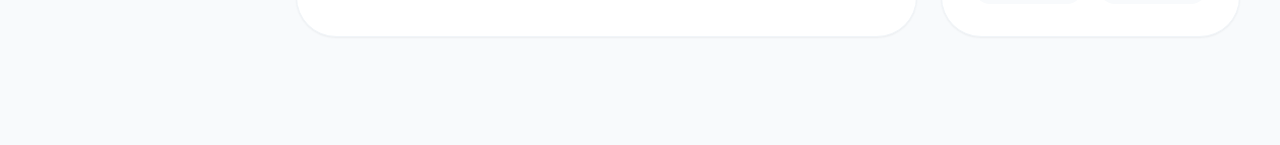
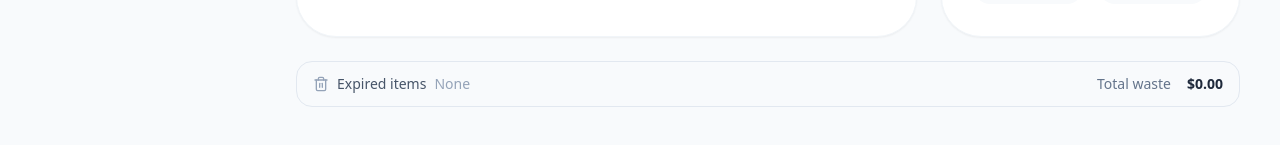
Before and after one commit to gabe-udel/Hackthon2026, a Next.js app: page / in a window 1280 px wide. Shown: the part 1259-1404 px from the top of the page. Before the commit the page ends 1376 px from the top, so only its background shows below. Built offline with nearby package versions, Linux system fonts and the light colour scheme; no server answers; the database is empty.

Commit message:
enhance dashboard with expired items tracking and sustainability tips; update styles for better UI consistency

```diff
--- a/app/globals.css
+++ b/app/globals.css
@@ -66,3 +66,22 @@
     @apply bg-background text-foreground;
   }
 }
+
+/* Ensure green UI stays green (fallback if Tailwind purges) */
+@layer components {
+  .savor-green-card {
+    background: linear-gradient(to bottom right, #16a34a, #15803d) !important;
+    color: white !important;
+  }
+  .savor-green-challenge {
+    background: linear-gradient(to bottom right, #16a34a, #047857) !important;
+    color: white !important;
+  }
+  .savor-emerald-tip {
+    background-color: #ecfdf5;
+    border-color: #a7f3d0;
+  }
+  .savor-emerald-tip .savor-emerald-text {
+    color: #047857;
+  }
+}
--- a/app/layout.tsx
+++ b/app/layout.tsx
@@ -13,7 +13,7 @@ export default function RootLayout({
 
         {/* 1. SIDEBAR (The Navigation "Nerve Center") */}
         <aside className="w-64 bg-white border-r flex flex-col p-6 sticky top-0 h-screen">
-          <div className="text-2xl font-extrabold text-green-600 mb-10 tracking-tight">
+          <div className="text-2xl font-extrabold mb-10 tracking-tight" style={{ color: '#16a34a' }}>
             Savor
           </div>
 
--- a/app/page.tsx
+++ b/app/page.tsx
@@ -2,7 +2,7 @@
 
 import Link from "next/link";
 import { useEffect, useState, useMemo } from "react";
-import { Utensils, TrendingUp, AlertTriangle, Clock3, Leaf, Wallet, ChevronRight, Sparkles, ScanLine } from "lucide-react";
+import { Utensils, TrendingUp, AlertTriangle, Clock3, Leaf, Wallet, ChevronRight, Sparkles, ScanLine, Trash2 } from "lucide-react";
 import { getSoonToExpireItems, getAllItems, type InventoryItemRecord } from "@/lib/supabase/interface";
 import { ShieldCheck } from "lucide-react";
 import ReceiptButton from "./receipt-button";
@@ -40,14 +40,20 @@ function getCategoryEmoji(category: string | null): string {
   return "🍽️";
 }
 
+const DEFAULT_GREETING = { line: "Hello", sub: "Check what to use first from your pantry." };
+
 export default function Dashboard() {
   const [soonItems, setSoonItems] = useState<InventoryItemRecord[]>([]);
   const [allItems, setAllItems] = useState<InventoryItemRecord[]>([]);
   const [loadingSoon, setLoadingSoon] = useState(true);
   const [todayMidnightMs, setTodayMidnightMs] = useState<number | null>(null);
+  const [greeting, setGreeting] = useState(DEFAULT_GREETING);
+  const [tipOfTheDay, setTipOfTheDay] = useState(SUSTAINABILITY_TIPS[0]);
 
-  const greeting = useMemo(() => getGreeting(), []);
-  const tipOfTheDay = useMemo(() => SUSTAINABILITY_TIPS[new Date().getDate() % SUSTAINABILITY_TIPS.length], []);
+  useEffect(() => {
+    setGreeting(getGreeting());
+    setTipOfTheDay(SUSTAINABILITY_TIPS[new Date().getDate() % SUSTAINABILITY_TIPS.length]);
+  }, []);
 
   useEffect(() => {
     let isMounted = true;
@@ -103,6 +109,22 @@ export default function Dashboard() {
     return { count: n, line: `${n} items to use`, sub: `Using them this week keeps food out of landfills and cuts unnecessary emissions.` };
   }, [soonItems.length]);
 
+  // Expired items (past expiration date) for bottom "total waste" bar
+  const expiredItems = useMemo(() => {
+    if (todayMidnightMs === null) return [];
+    return allItems.filter((item) => {
+      if (!item.expiration_date) return false;
+      const exp = new Date(item.expiration_date);
+      exp.setHours(0, 0, 0, 0);
+      return exp.getTime() < todayMidnightMs;
+    });
+  }, [allItems, todayMidnightMs]);
+
+  const totalWasteValue = useMemo(
+    () => expiredItems.reduce((sum, i) => sum + (i.price ?? 0), 0),
+    [expiredItems]
+  );
+
   function daysUntil(dateStr: string | null) {
     if (todayMidnightMs === null || !dateStr) return null;
     const expiry = new Date(dateStr);
@@ -141,10 +163,10 @@ export default function Dashboard() {
       </div>
 
       {/* Sustainability tip of the day */}
-      <div className="flex items-start gap-3 rounded-2xl bg-emerald-50 border border-emerald-100 p-4">
+      <div className="savor-emerald-tip flex items-start gap-3 rounded-2xl bg-emerald-50 border border-emerald-100 p-4">
         <span className="text-2xl flex-shrink-0" aria-hidden>{tipOfTheDay.icon}</span>
         <div>
-          <p className="text-xs font-bold uppercase tracking-wider text-emerald-700">Today’s sustainability tip</p>
+          <p className="savor-emerald-text text-xs font-bold uppercase tracking-wider text-emerald-700">Today’s sustainability tip</p>
           <p className="text-sm text-slate-700 mt-0.5">{tipOfTheDay.text}</p>
         </div>
         <Link href="/sustainability" className="flex-shrink-0 text-xs font-semibold text-emerald-600 hover:underline">
@@ -155,14 +177,14 @@ export default function Dashboard() {
       {/* 1. TOP SECTION: THE BIG STATS (BENTO STYLE) */}
       <div className="grid grid-cols-1 md:grid-cols-3 gap-4">
         {/* USE-FIRST SPOTLIGHT CARD */}
-        <div className="bg-gradient-to-br from-green-600 to-green-700 text-white p-6 rounded-[2rem] shadow-lg shadow-green-900/20 flex flex-col justify-between aspect-square md:aspect-auto min-h-[160px] transition hover:shadow-xl hover:shadow-green-900/25">
+        <div className="savor-green-card bg-gradient-to-br from-green-600 to-green-700 text-white p-6 rounded-[2rem] shadow-lg shadow-green-900/20 flex flex-col justify-between aspect-square md:aspect-auto min-h-[160px] transition hover:shadow-xl hover:shadow-green-900/25">
           <div className="flex justify-between items-start">
             <Leaf className="w-6 h-6 opacity-80" />
             <span className="text-[10px] font-bold uppercase tracking-widest bg-white/20 px-3 py-1 rounded-full">Use It Up</span>
           </div>
           <div>
-            <p className="text-4xl font-black italic">{useFirstHighlight.line}</p>
-            <p className="text-xs font-medium opacity-80 mt-1">{useFirstHighlight.sub}</p>
+            <p className="text-4xl font-black italic text-white">{useFirstHighlight.line}</p>
+            <p className="text-xs font-medium opacity-90 mt-1 text-white/90">{useFirstHighlight.sub}</p>
           </div>
         </div>
 
@@ -320,6 +342,34 @@ export default function Dashboard() {
           </div>
         </aside>
       </div>
+
+      {/* Expired items bar at bottom / Total waste */}
+      <div className="mt-8 rounded-2xl border border-slate-200 bg-slate-50 px-4 py-3 flex flex-wrap items-center justify-between gap-3">
+        <div className="flex items-center gap-2 text-slate-600">
+          <Trash2 className="w-4 h-4 text-slate-400 shrink-0" />
+          <span className="text-sm font-medium">Expired items</span>
+          {expiredItems.length > 0 ? (
+            <span className="text-slate-500 text-sm">
+              {expiredItems.length} item{expiredItems.length !== 1 ? "s" : ""}
+              <span className="ml-1.5">
+                ({expiredItems.slice(0, 5).map((i) => toTitleCase(i.name)).join(", ")}
+                {expiredItems.length > 5 ? ` +${expiredItems.length - 5} more` : ""})
+              </span>
+            </span>
+          ) : (
+            <span className="text-slate-400 text-sm">None</span>
+          )}
+          {expiredItems.length > 0 && (
+            <Link href="/inventory" className="text-xs font-semibold text-green-600 hover:underline ml-1">
+              Manage in Pantry →
+            </Link>
+          )}
+        </div>
+        <div className="flex items-center gap-4 text-sm">
+          <span className="text-slate-500 font-medium">Total waste</span>
+          <span className="font-bold text-slate-800">${totalWasteValue.toFixed(2)}</span>
+        </div>
+      </div>
     </div>
   );
 }
--- a/app/sustainability/page.tsx
+++ b/app/sustainability/page.tsx
@@ -65,13 +65,13 @@ export default function SustainabilityPage() {
       </header>
 
       {/* This week's challenge */}
-      <section className="bg-gradient-to-br from-green-600 to-emerald-700 text-white p-8 rounded-[2rem] shadow-xl shadow-green-900/20">
+      <section className="savor-green-challenge bg-gradient-to-br from-green-600 to-emerald-700 p-8 rounded-[2rem] shadow-xl shadow-green-900/20">
         <div className="flex items-center gap-2 mb-3">
-          <Target className="w-5 h-5 opacity-90" />
-          <h2 className="text-sm font-black uppercase tracking-widest opacity-90">This week’s challenge</h2>
+          <Target className="w-5 h-5 opacity-90 text-white" />
+          <h2 className="text-sm font-black uppercase tracking-widest text-white/90">This week’s challenge</h2>
         </div>
-        <h3 className="text-xl font-bold mb-2">Use everything on your Use First list</h3>
-        <p className="text-sm opacity-90 mb-6">
+        <h3 className="text-xl font-bold mb-2 text-white">Use everything on your Use First list</h3>
+        <p className="text-sm text-white/90 mb-6">
           Check your dashboard and plan at least one meal around items expiring in the next 3 days. Every item you use is less waste and fewer emissions.
         </p>
         <Link
--- a/tailwind.config.ts
+++ b/tailwind.config.ts
@@ -2,6 +2,9 @@ import type { Config } from "tailwindcss";
 
 export default {
   darkMode: ["class"],
+  safelist: [
+    'bg-green-600', 'bg-green-700', 'text-green-600', 'text-green-500', 'text-green-400', 'border-green-200', 'border-green-300', 'from-green-600', 'to-green-700', 'shadow-green-900/20', 'hover:bg-green-700', 'hover:bg-green-50', 'bg-emerald-50', 'border-emerald-100', 'text-emerald-700', 'text-emerald-600', 'bg-green-50',
+  ],
   content: [
     "./pages/**/*.{js,ts,jsx,tsx,mdx}",
     "./components/**/*.{js,ts,jsx,tsx,mdx}",
```
